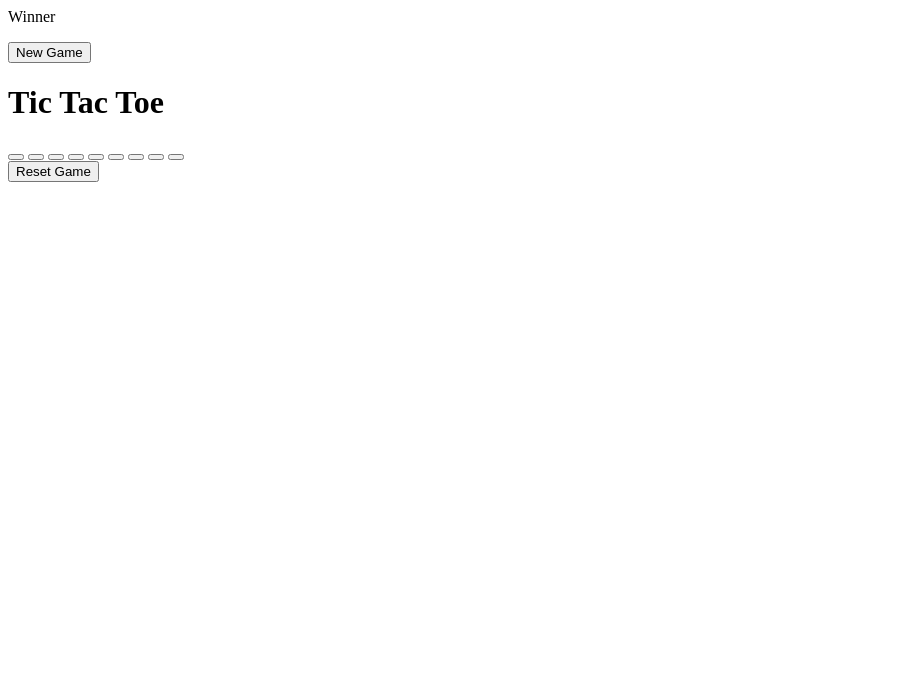
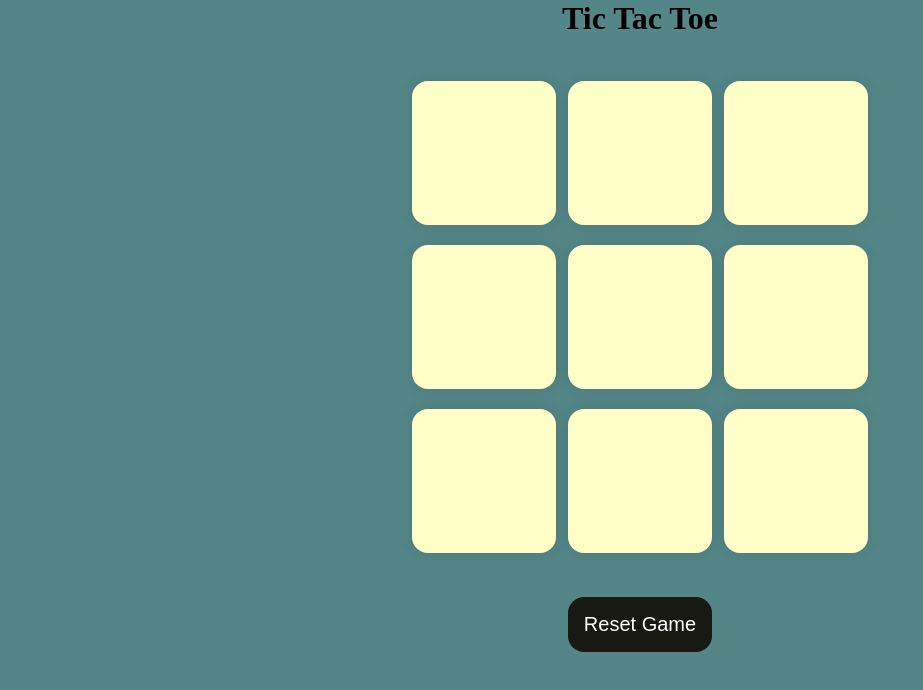
Before and after one commit to Karthik-kt14/Tic-Tac-Toe, a plain HTML site: page index.html in a window 1280 px wide. Shown: the whole page, without its empty margins (0-923 px from the left). Drawn offline with Linux system fonts and the light colour scheme.

Commit message:
Update index.html

```diff
--- a/index.html
+++ b/index.html
@@ -3,7 +3,7 @@
     <meta charset="UTF-8">
     <meta name="viewport" content="width=device-width, initial-scale=1.0">
     <title>Tic Tac Toe</title>
-    <link rel="stylesheet" href="TicTacToe!.css">
+    <link rel="stylesheet" href="style.css">
 </head>
 <body>
     <div class="msg-container hide">
@@ -27,7 +27,7 @@
       </div>
       <button id="reset-btn">Reset Game</button>
     </main>
-    <script src="TicTacToe!!.js"></script>
+    <script src="script.js"></script>
 
 </body>
 </html>
```
